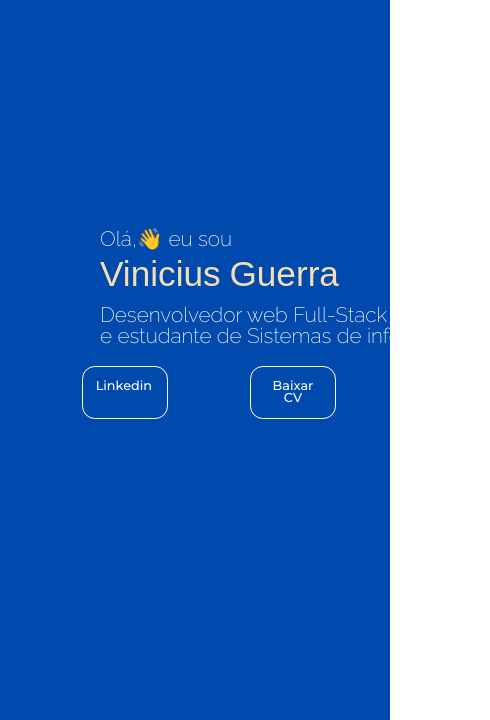
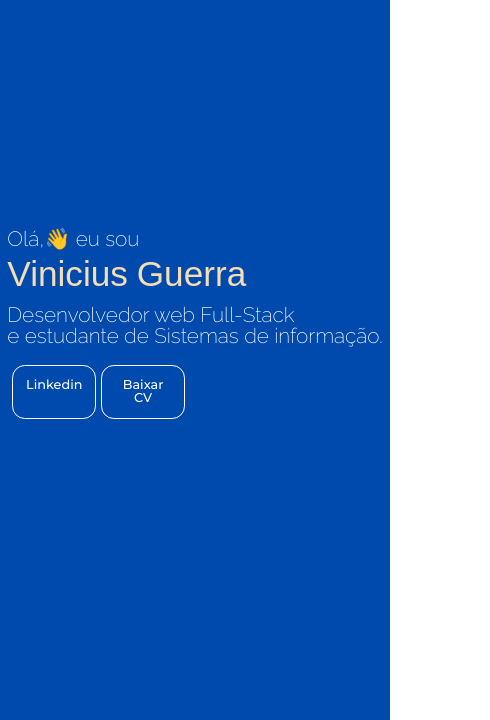
Before and after one commit to Vinicius-Guerra/Portfolio, a plain HTML site: page index.html in a window 390 px wide. Shown: the part 102-822 px from the top of the page, 490 px wide, since content can reach past the window. Drawn offline with Linux system fonts and the light colour scheme.

Commit message:
Update main.css

```diff
--- a/css/main.css
+++ b/css/main.css
@@ -162,3 +162,16 @@
         margin-left: 21%;
     }
 }
+
+@media (max-width: 540px) {
+    .section_esquerda p {
+        margin-left: 0;
+    }
+    .nome {
+        margin-left: 0;
+    }
+
+    .botao_responsivo{
+        margin-left: 5px;
+    }
+}
```
